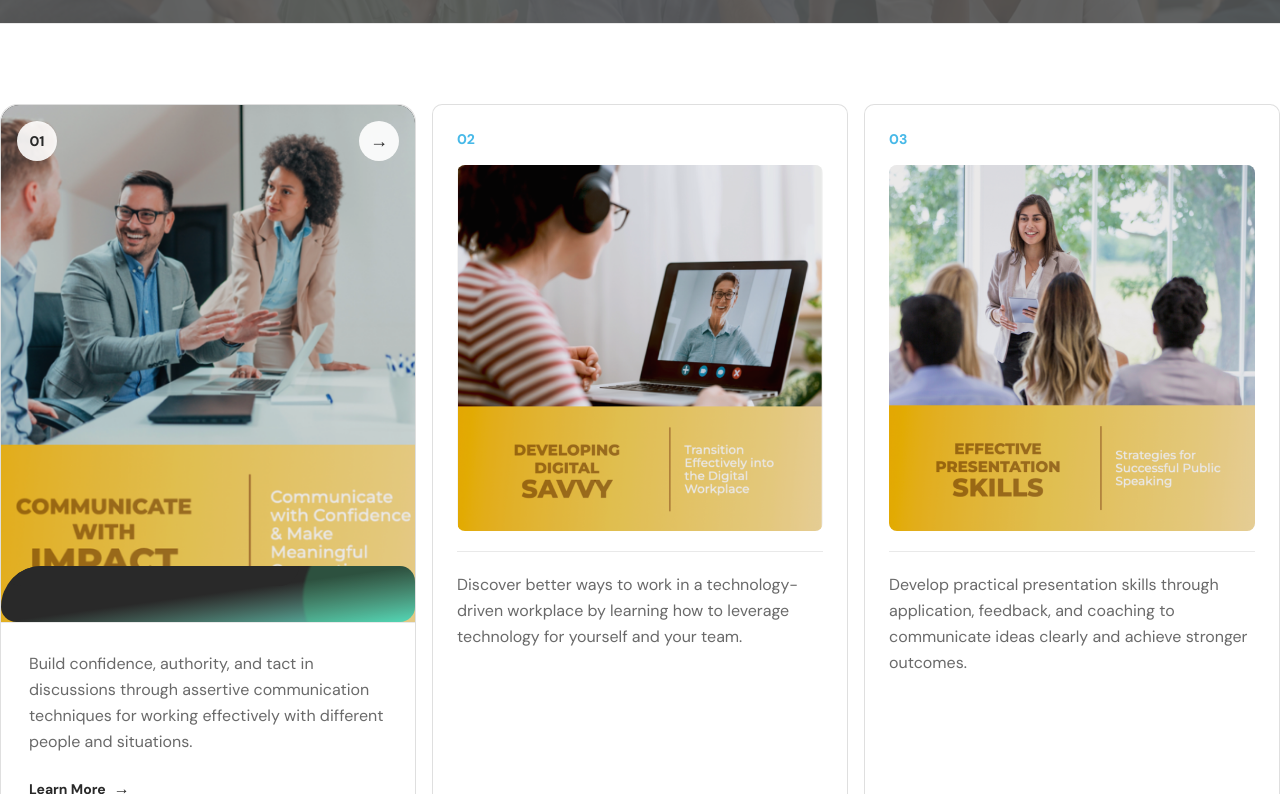
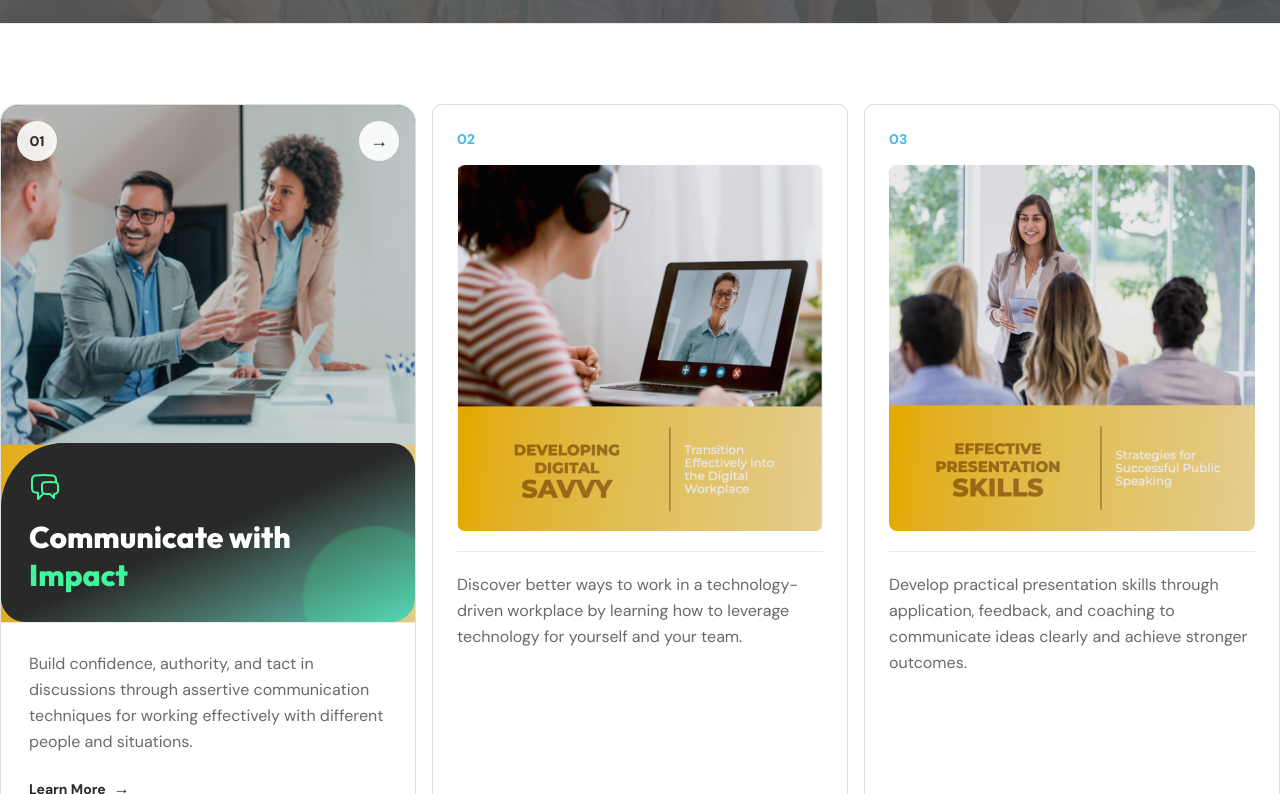
Before and after one commit to gabzy0423/The-Learning-Lab, a Next.js app: page /programs/personal-development in a window 1280 px wide. Shown: the part 421-1215 px from the top of the page. Built offline with nearby package versions, Linux system fonts and the light colour scheme.

Commit message:
Restore Communicate with Impact card content

```diff
--- a/app/programs/[category]/page.tsx
+++ b/app/programs/[category]/page.tsx
@@ -1,5 +1,6 @@
 import { notFound } from "next/navigation";
 import Image from "next/image";
+import { ChatBubbleLeftRightIcon } from "@heroicons/react/24/outline";
 import { getProgram, programs } from "@/content/programs";
 
 export const instant = false;
@@ -103,6 +104,12 @@ export default async function CategoryPage({
                       </span>
                       <div className="absolute inset-x-0 bottom-0 isolate overflow-hidden rounded-[4rem_1.5rem_1.5rem_1.5rem] bg-gradient-to-br from-brand-charcoal via-brand-charcoal to-brand-turquoise/90 p-6 text-brand-white before:absolute before:-top-5 before:left-0 before:h-10 before:w-[72%] before:rounded-full before:bg-brand-charcoal sm:p-7">
                         <span aria-hidden="true" className="pointer-events-none absolute -bottom-12 -right-8 z-0 size-36 rounded-full bg-brand-mint-green/20 blur-[1px]" />
+                        <div className="relative z-10">
+                          <ChatBubbleLeftRightIcon className="size-8 text-brand-mint-green" aria-hidden="true" />
+                          <h3 className="mt-4 max-w-xs font-heading text-2xl font-extrabold leading-tight sm:text-3xl">
+                            Communicate with <span className="text-brand-mint-green">Impact</span>
+                          </h3>
+                        </div>
                       </div>
                     </div>
                     <div className="flex flex-1 flex-col border-t border-brand-charcoal/10 p-6 sm:p-7">
```
